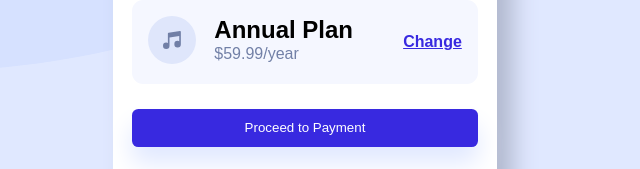
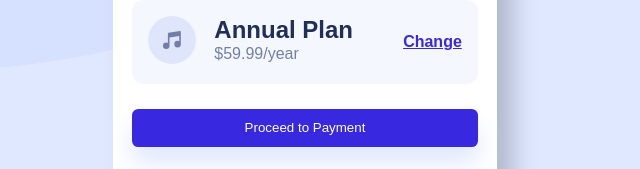
Before and after one commit to Jemi-code/Order_Summary, a plain HTML site: page index.html in a window 1280 px wide. Shown: the part 366-535 px from the top of the page, 335-975 px from the left. Drawn offline with Linux system fonts and the light colour scheme; a web font is replaced by a local one.

Commit message:
Update style.css

```diff
--- a/style/style.css
+++ b/style/style.css
@@ -81,7 +81,7 @@ body{
     margin-right: 2rem;
 }
 
-.plans > h3{
+.plans > h2{
     font-weight: 700;
     color: hsl(223, 47%, 23%);
 }
```
